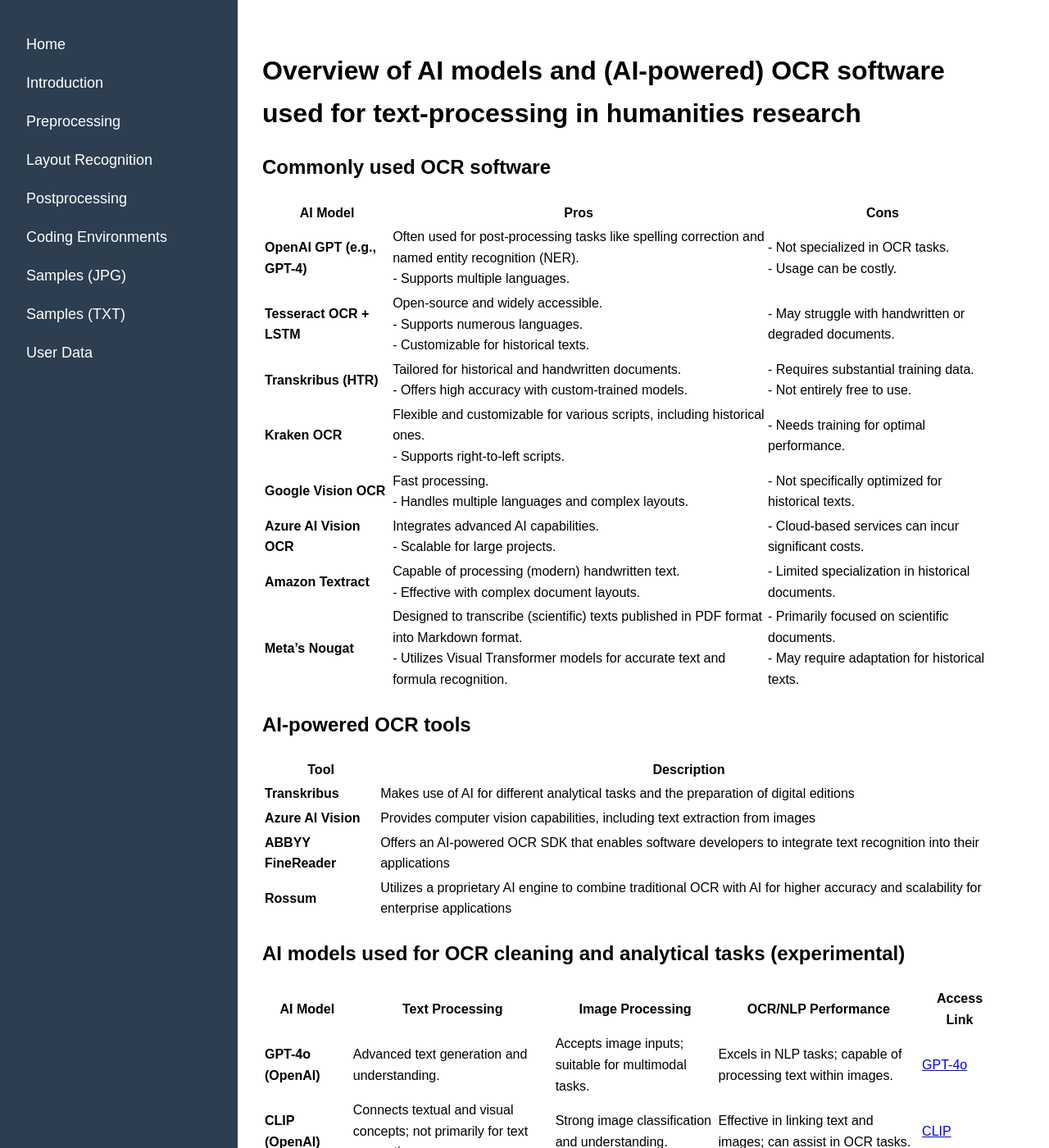
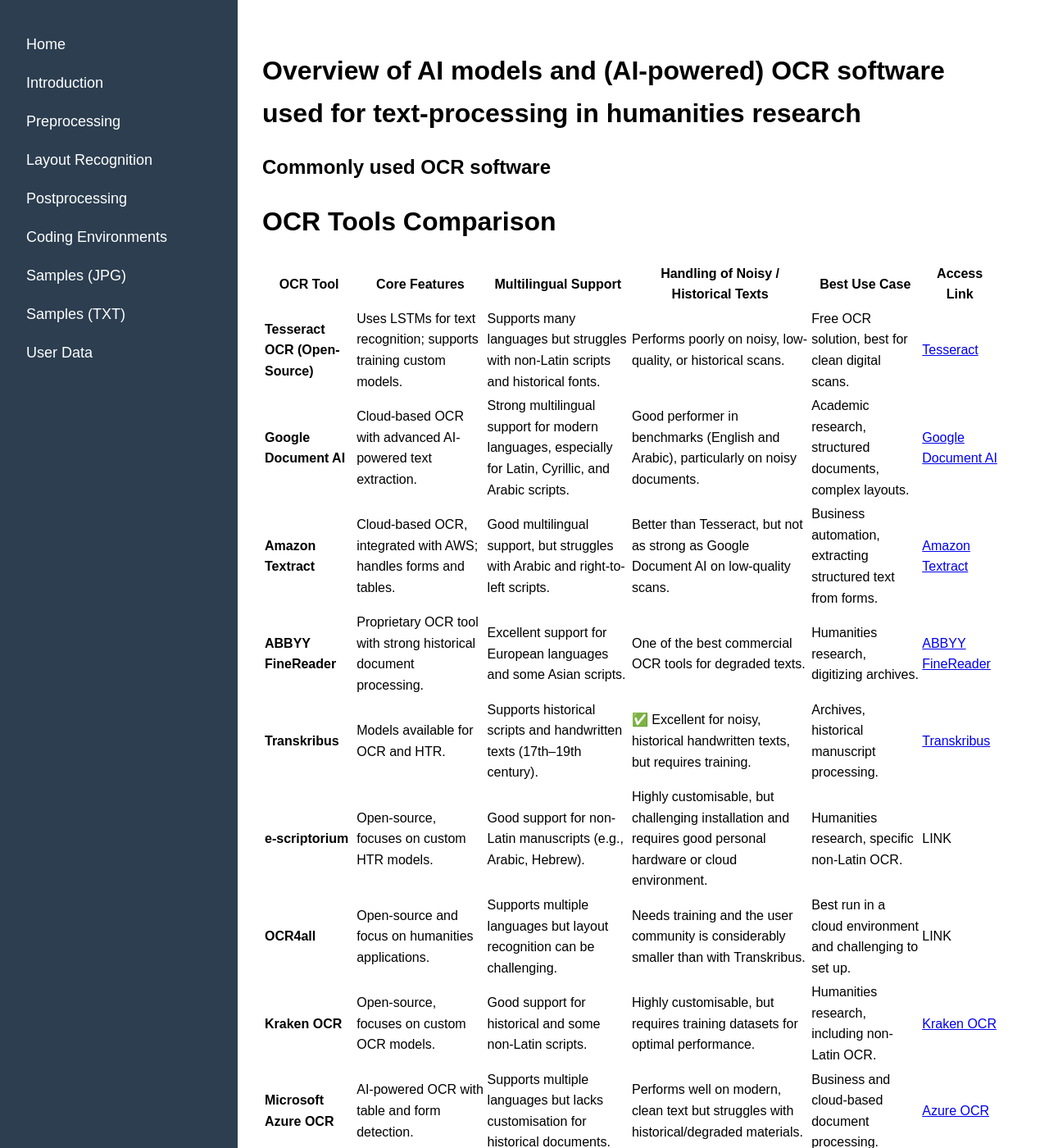
Before and after one commit to stwagner07/atr-historical-research, a Jekyll site: the page built from docs/aimodels.md, in a window 1280 px wide and 1400 px high. Shown: the whole window at 82% size. Built offline with Jekyll 4.4.1, drawn with Linux system fonts in a browser that asks for light colours; our own code applies the rules of GitHub Pages for plain Markdown files.

Commit message:
more info

```diff
--- a/docs/aimodels.md
+++ b/docs/aimodels.md
@@ -2,15 +2,19 @@
 
 ## Commonly used OCR software
 
-| **AI Model**            | **Pros**                                                                 | **Cons**                                                        |
-|-------------------------|-------------------------------------------------------------------------|-----------------------------------------------------------------|
-| **OpenAI GPT (e.g., GPT-4)** | Often used for post-processing tasks like spelling correction and named entity recognition (NER).  <br> - Supports multiple languages. | - Not specialized in OCR tasks.  <br> - Usage can be costly. |
-| **Tesseract OCR + LSTM** | Open-source and widely accessible.  <br> - Supports numerous languages.  <br> - Customizable for historical texts. | - May struggle with handwritten or degraded documents. |
-| **Transkribus (HTR)**    | Tailored for historical and handwritten documents.  <br> - Offers high accuracy with custom-trained models. | - Requires substantial training data.  <br> - Not entirely free to use. |
-| **Kraken OCR**          | Flexible and customizable for various scripts, including historical ones.  <br> - Supports right-to-left scripts. | - Needs training for optimal performance. |
-| **Google Vision OCR**    | Fast processing.  <br> - Handles multiple languages and complex layouts. | - Not specifically optimized for historical texts. |
-| **Azure AI Vision OCR**  | Integrates advanced AI capabilities.  <br> - Scalable for large projects. | - Cloud-based services can incur significant costs. |
-| **Amazon Textract**      | Capable of processing (modern) handwritten text.  <br> - Effective with complex document layouts. | - Limited specialization in historical documents. |
+# OCR Tools Comparison
+
+| OCR Tool              | Core Features | Multilingual Support | Handling of Noisy / Historical Texts | Best Use Case | Access Link |
+|----------------------|---------------|----------------------|-------------------------------------|--------------|-------------|
+| **Tesseract OCR (Open-Source)** | Uses LSTMs for text recognition; supports training custom models. | Supports many languages but struggles with non-Latin scripts and historical fonts. | Performs poorly on noisy, low-quality, or historical scans. | Free OCR solution, best for clean digital scans. | [Tesseract](https://github.com/tesseract-ocr/tesseract) |
+| **Google Document AI** | Cloud-based OCR with advanced AI-powered text extraction. | Strong multilingual support for modern languages, especially for Latin, Cyrillic, and Arabic scripts. | Good performer in benchmarks (English and Arabic), particularly on noisy documents. | Academic research, structured documents, complex layouts. | [Google Document AI](https://cloud.google.com/document-ai) |
+| **Amazon Textract** | Cloud-based OCR, integrated with AWS; handles forms and tables. | Good multilingual support, but struggles with Arabic and right-to-left scripts. | Better than Tesseract, but not as strong as Google Document AI on low-quality scans. | Business automation, extracting structured text from forms. | [Amazon Textract](https://aws.amazon.com/textract/) |
+| **ABBYY FineReader** | Proprietary OCR tool with strong historical document processing. | Excellent support for European languages and some Asian scripts. | One of the best commercial OCR tools for degraded texts. | Humanities research, digitizing archives. | [ABBYY FineReader](https://www.abbyy.com/finereader/) |
+| **Transkribus** | Models available for OCR and HTR. | Supports historical scripts and handwritten texts (17th–19th century). | ✅ Excellent for noisy, historical handwritten texts, but requires training. | Archives, historical manuscript processing. | [Transkribus](https://readcoop.eu/transkribus/) |
+| **e-scriptorium** | Open-source, focuses on custom HTR models. | Good support for non-Latin manuscripts (e.g., Arabic, Hebrew). | Highly customisable, but challenging installation and requires good personal hardware or cloud environment. | Humanities research, specific non-Latin OCR. | LINK |
+| **OCR4all** | Open-source and focus on humanities applications. | Supports multiple languages but layout recognition can be challenging. | Needs training and the user community is considerably smaller than with Transkribus. | Best run in a cloud environment and challenging to set up. | LINK |
+| **Kraken OCR** | Open-source, focuses on custom OCR models. | Good support for historical and some non-Latin scripts. | Highly customisable, but requires training datasets for optimal performance. | Humanities research, including non-Latin OCR. | [Kraken OCR](https://kraken.re/) |
+| **Microsoft Azure OCR** | AI-powered OCR with table and form detection. | Supports multiple languages but lacks customisation for historical documents. | Performs well on modern, clean text but struggles with historical/degraded materials. | Business and cloud-based document processing. | [Azure OCR](https://azure.microsoft.com/en-us/products/ai-services/azure-ai-vision/) |
 | **Meta's Nougat**        | Designed to transcribe (scientific) texts published in PDF format into Markdown format.  <br> - Utilizes Visual Transformer models for accurate text and formula recognition. | - Primarily focused on scientific documents.  <br> - May require adaptation for historical texts. |
 
 ## AI-powered OCR tools
```
